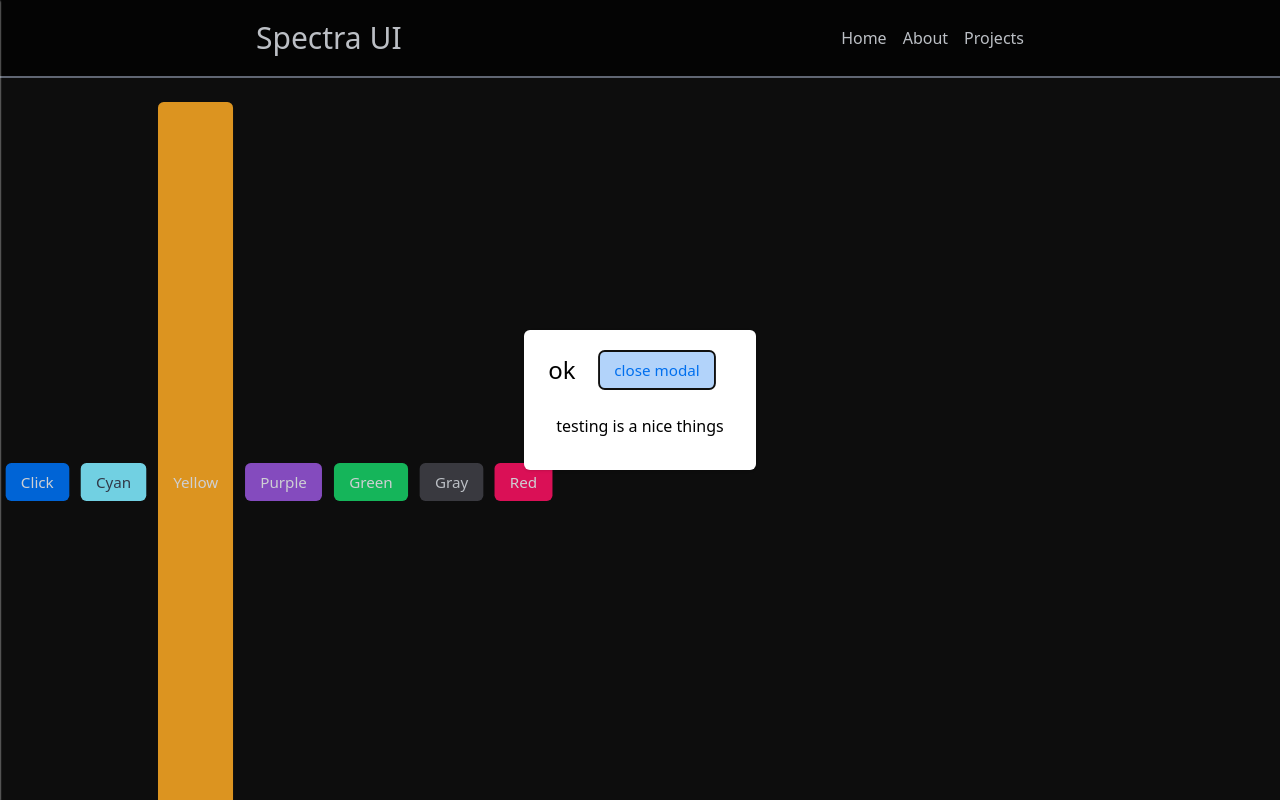
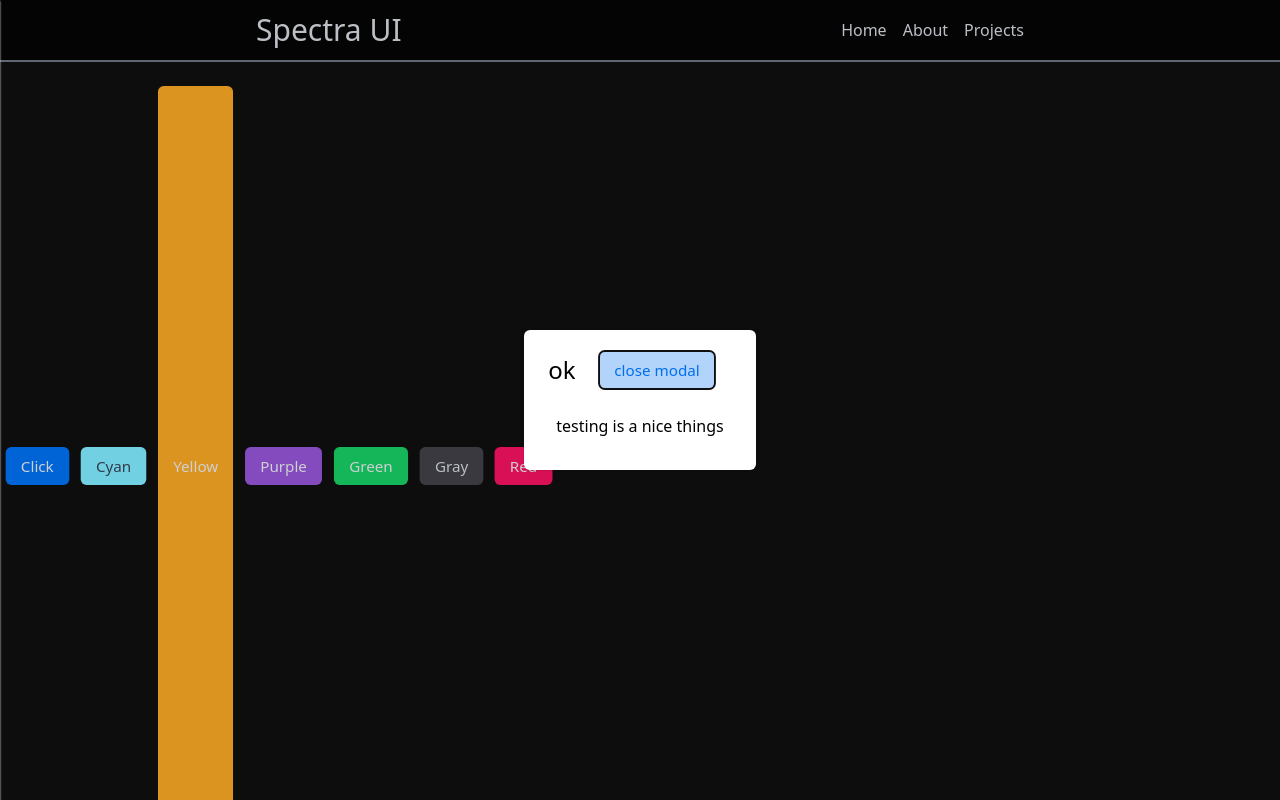
Before and after one commit to SpectraUI/SpectraUI, a React (Vite) app: page / in a window 1280 px wide. Shown: the top 800 px of the page. Built offline with nearby package versions, Linux system fonts and the light colour scheme.

Commit message:
fixed padding navbar

```diff
--- a/components/Navbar/index.tsx
+++ b/components/Navbar/index.tsx
@@ -26,7 +26,7 @@ export const Navbar: React.FC<NavbarProps> = ({
   return (
     <nav
       className={
-        `md:px-[20vw] z-50 p-5 flex items-center backdrop-blur-lg bg-black bg-opacity-70 justify-${justify} ${sticky && "sticky top-0"} ${bordered && "border-b-2 border-gray-500"} ` +
+        `md:px-[20vw] z-50 p-3 flex items-center backdrop-blur-lg bg-black bg-opacity-70 justify-${justify} ${sticky && "sticky top-0"} ${bordered && "border-b-2 border-gray-500"} ` +
         className
       }
     >
```
